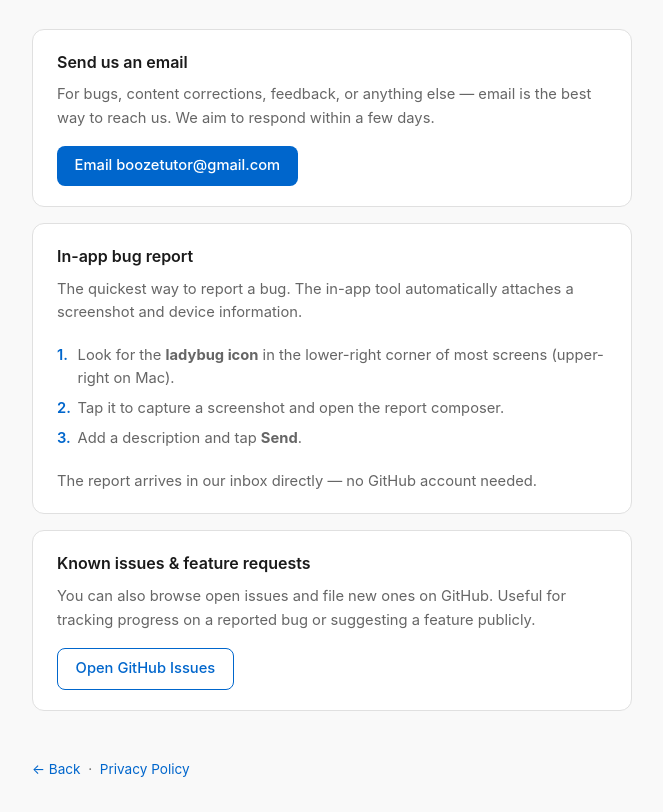
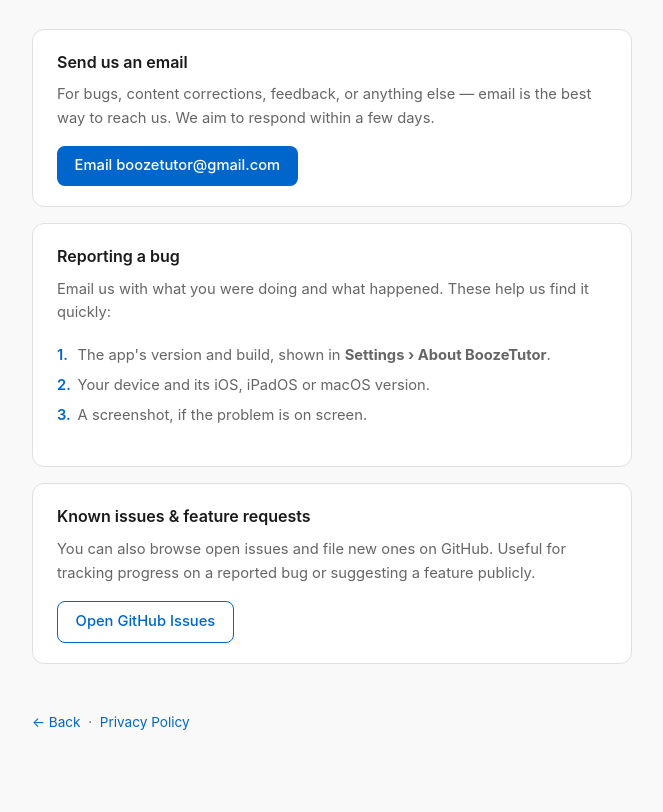
Before and after one commit to txshtkckr/public-docs, a plain HTML site: page BoozeTutor-support.html in a window 1280 px wide. Shown: the part 102-914 px from the top of the page, without its empty margins (308-971 px from the left). After the commit the page ends 867 px from the top, so only its background shows below. Drawn offline with Linux system fonts and the light colour scheme.

Commit message:
Support page: the in-app bug report is gone; what to put in an email instead
Co-Authored-By: Claude Opus 5.5 <noreply@anthropic.com>

```diff
--- a/BoozeTutor-support.html
+++ b/BoozeTutor-support.html
@@ -147,14 +147,13 @@
     </div>
 
     <div class="card">
-      <h2>In-app bug report</h2>
-      <p>The quickest way to report a bug. The in-app tool automatically attaches a screenshot and device information.</p>
+      <h2>Reporting a bug</h2>
+      <p>Email us with what you were doing and what happened. These help us find it quickly:</p>
       <ol class="step-list">
-        <li data-n="1">Look for the <strong>ladybug icon</strong> in the lower-right corner of most screens (upper-right on Mac).</li>
-        <li data-n="2">Tap it to capture a screenshot and open the report composer.</li>
-        <li data-n="3">Add a description and tap <strong>Send</strong>.</li>
+        <li data-n="1">The app's version and build, shown in <strong>Settings › About BoozeTutor</strong>.</li>
+        <li data-n="2">Your device and its iOS, iPadOS or macOS version.</li>
+        <li data-n="3">A screenshot, if the problem is on screen.</li>
       </ol>
-      <p>The report arrives in our inbox directly — no GitHub account needed.</p>
     </div>
 
     <div class="card">
```
